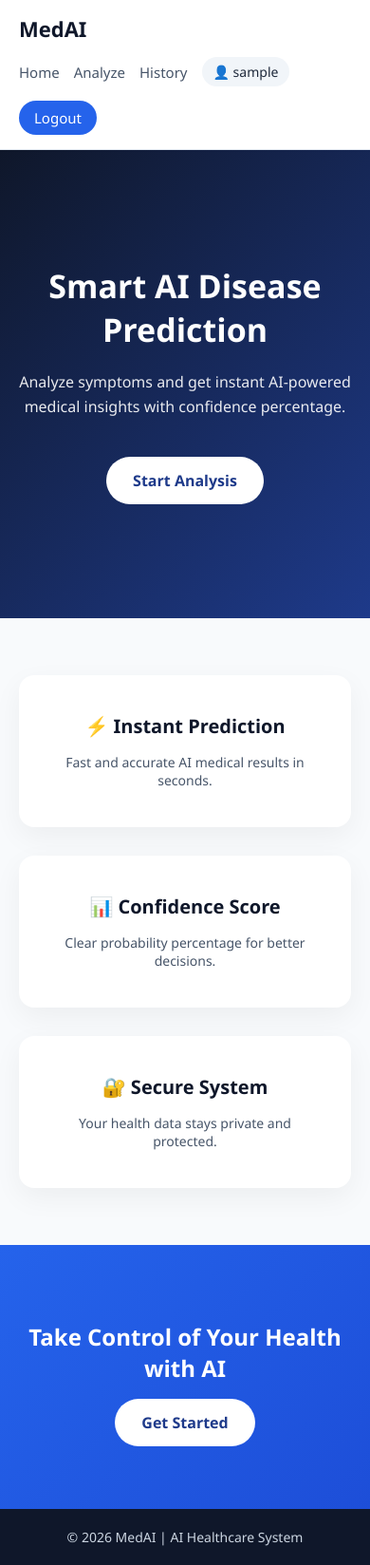
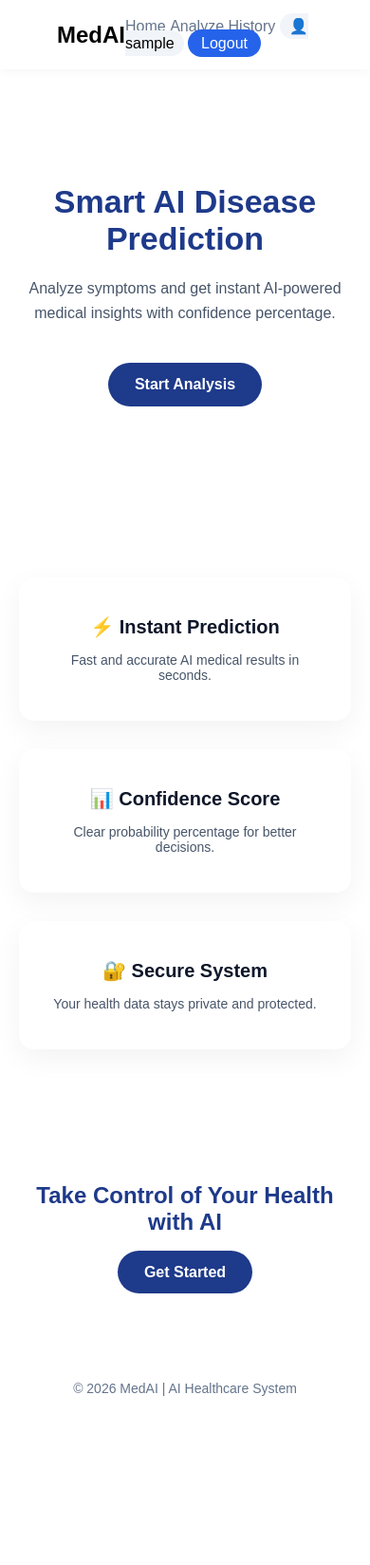
Before and after one commit to sujalkamble1212-ui/MedAI, a Flask app: page / in a window 390 px wide. Shown: the whole page at 95% size. After the commit the page ends 1470 px from the top, so only its background shows below. Run offline with Flask 3, Linux system fonts and the light colour scheme; the visitor is signed in with stand-in values (Sample User, id 1); parts of the project's set-up code (start-up, migrations or seed data) failed here and were passed over; some libraries are stand-ins or nearby versions.

Commit message:
Refactor CSS for navbar and layout styles

```diff
--- a/static/style.css
+++ b/static/style.css
@@ -12,104 +12,145 @@ body {
     background: #f8fafc;
 }
 
-/* ===============================
-   NAVBAR
-================================ */
+
+/* RESET */
+* {
+    margin: 0;
+    padding: 0;
+    box-sizing: border-box;
+}
+
+/* BODY */
+body {
+    font-family: Arial, sans-serif;
+}
+
+/* NAVBAR */
 .navbar {
     display: flex;
     justify-content: space-between;
     align-items: center;
-    padding: 20px 60px;
+    padding: 18px 60px;
     background: #ffffff;
-    border-bottom: 1px solid #e2e8f0;
+    box-shadow: 0 2px 10px rgba(0,0,0,0.04);
+    position: relative;
 }
 
-/* Logo / Title */
-.navbar h2 {
-    font-size: 22px;
-    font-weight: 700;
-    color: #0f172a;
+.navbar {
+    position: relative;
+    z-index: 1000;
 }
 
-/* Right side container */
-.navbar div {
+.nav-links {
+    z-index: 1001;
+}
+
+/* LOGO */
+.logo {
+    display: flex;
+    align-items: center;
+}
+
+.logo img {
+    height: 40px;
+}
+
+/* LINKS CONTAINER */
+.nav-links {
     display: flex;
     align-items: center;
     gap: 25px;
 }
 
-/* Links */
+/* LINKS */
 .navbar a {
     text-decoration: none;
-    color: #475569;
+    color: #64748b;
     font-weight: 500;
-    font-size: 15px;
-    transition: 0.3s ease;
 }
 
 .navbar a:hover {
     color: #2563eb;
 }
 
-/* Username */
+/* USER */
 .user {
-    font-size: 14px;
-    font-weight: 500;
-    color: #1e293b;
     background: #f1f5f9;
-    padding: 6px 12px;
+    padding: 5px 10px;
+    border-radius: 15px;
+}
+
+/* BUTTONS */
+.navbar a[href="/logout"] {
+    background: #2563eb;
+    color: white;
+    padding: 6px 14px;
     border-radius: 20px;
 }
 
-/* Logout button styling */
-.navbar a[href="/logout"] {
-    background: #2563eb;
+.navbar a[href="/login"] {
+    background: #1e3a8a;
     color: white;
-    padding: 8px 16px;
+    padding: 6px 14px;
     border-radius: 20px;
 }
 
-.navbar a[href="/logout"]:hover {
-    background: #1d4ed8;
+.menu-toggle {
+    display: none;
 }
 
-/* Login button styling */
-.navbar a[href="/login"] {
-    background: #0f172a;
-    color: white;
-    padding: 8px 16px;
-    border-radius: 20px;
-}
+/* ================= MOBILE ================= */
+@media (max-width: 768px) {
 
-.navbar a[href="/login"]:hover {
-    background: #334155;
-}
-
-/* ===============================
-   RESPONSIVE
-================================ */
-@media (max-width: 768px) {
-    .navbar {
-        padding: 15px 20px;
-        flex-direction: column;
-        align-items: flex-start;
-        gap: 15px;
+    /* SHOW TOGGLE */
+    .menu-toggle {
+        display: block;
     }
 
-    .navbar div {
-        flex-wrap: wrap;
-        gap: 15px;
+    /* HIDE LINKS INITIALLY */
+    .nav-links {
+        display: none;
+        position: absolute;
+        top: 60px;
+        left: 0;
+        width: 100%;
+        background: #ffffff;
+        padding: 15px;
+
+        /* 🔥 3 COLUMN GRID */
+        grid-template-columns: repeat(3, 1fr);
+        gap: 10px;
+        text-align: center;
+    }
+
+    /* SHOW WHEN ACTIVE */
+    .nav-links.active {
+        display: grid;
+    }
+
+    /* LINK BOX STYLE */
+    .nav-links a,
+    .nav-links .user {
+        background: #f1f5f9;
+        padding: 10px;
+        border-radius: 8px;
+        display: block;
+    }
+
+    /* OPTIONAL: USER FULL WIDTH */
+    .nav-links .user {
+        grid-column: span 3;
+        background: #e2e8f0;
     }
 }
-
 /*dashboard/
 
 /* ===============================
    HERO SECTION
 ================================ */
 .hero {
-    background: linear-gradient(135deg, #0f172a, #1e3a8a);
-    color: white;
+    background:white;
+    color: #0f172a;
     text-align: center;
     padding: 120px 20px;
 }
@@ -123,11 +164,12 @@ body {
     font-size: 48px;
     font-weight: 700;
     margin-bottom: 20px;
+    color: #1e3a8a;
 }
 
 .hero p {
     font-size: 18px;
-    opacity: 0.9;
+    color: #475569;
     margin-bottom: 40px;
     line-height: 1.6;
 }
@@ -141,7 +183,22 @@ body {
 }
 
 .btn-large {
-    background: white;
+    background: #1e3a8a;
+    color: white;
+    padding: 14px 28px;
+    font-size: 16px;
+    font-weight: 600;
+    border-radius: 30px;
+    text-decoration: none;
+    transition: 0.3s ease;
+}
+
+.btn-large:hover {
+    background: #0f172a;
+}
+
+.btn-outline {
+    border: 2px solid #1e3a8a;
     color: #1e3a8a;
     padding: 14px 28px;
     font-size: 16px;
@@ -179,7 +220,7 @@ body {
     justify-content: center;
     gap: 30px;
     padding: 80px 40px;
-    background: #f8fafc;
+    background: white;
     flex-wrap: wrap;
 }
 
@@ -213,15 +254,18 @@ body {
    CTA SECTION
 ================================ */
 .cta {
-    background: linear-gradient(135deg, #2563eb, #1d4ed8);
-    color: white;
+    background: white;
+    color: #0f172a;
     text-align: center;
     padding: 80px 20px;
+    border-top: none;
 }
+
 
 .cta h2 {
     font-size: 32px;
     margin-bottom: 30px;
+    color: #1e3a8a;
 }
 
 /* ===============================
@@ -229,12 +273,12 @@ body {
 ================================ */
 .footer {
     text-align: center;
-    padding: 20px;
-    background: #0f172a;
-    color: #cbd5e1;
+    padding: 25px 20px;
+    background: #ffffff;
+    color: #64748b;
     font-size: 14px;
+    border-top: none;
 }
-
 /* ===============================
    RESPONSIVE
 ================================ */
```
Also changed, not shown: other parts of static/style.css (+48 -21 lines).
